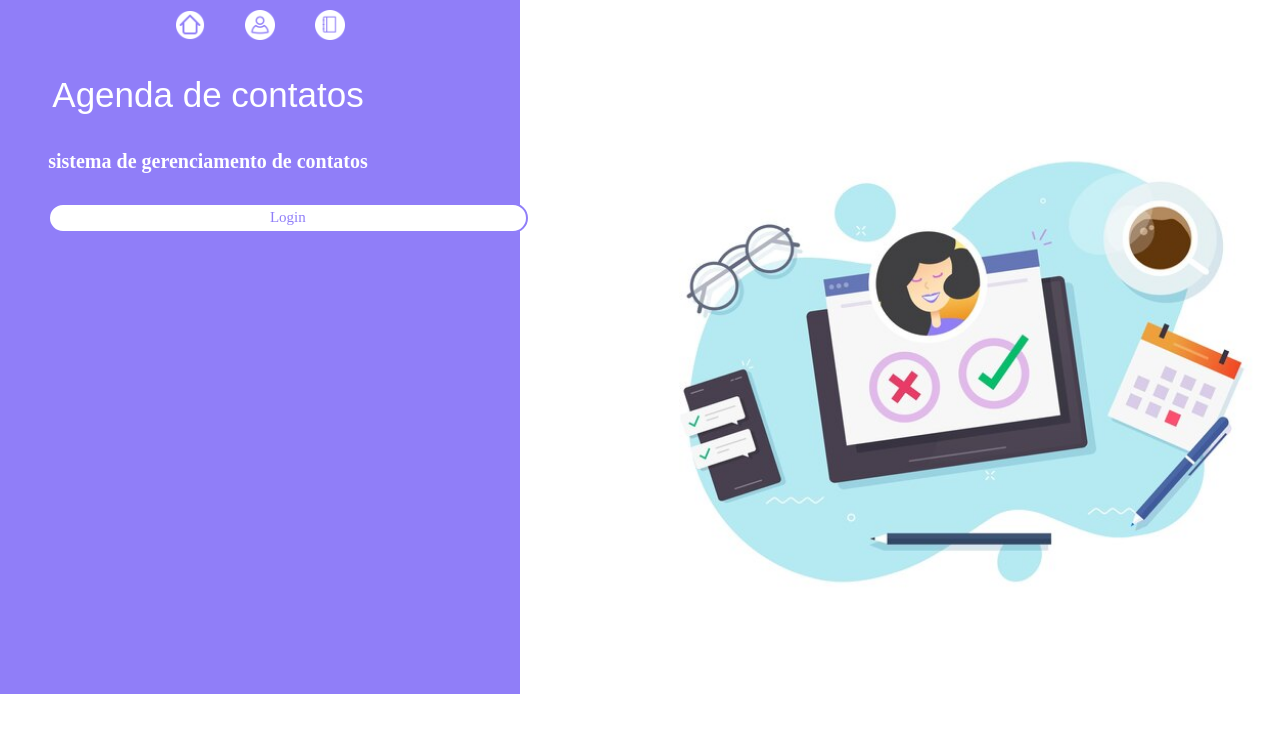
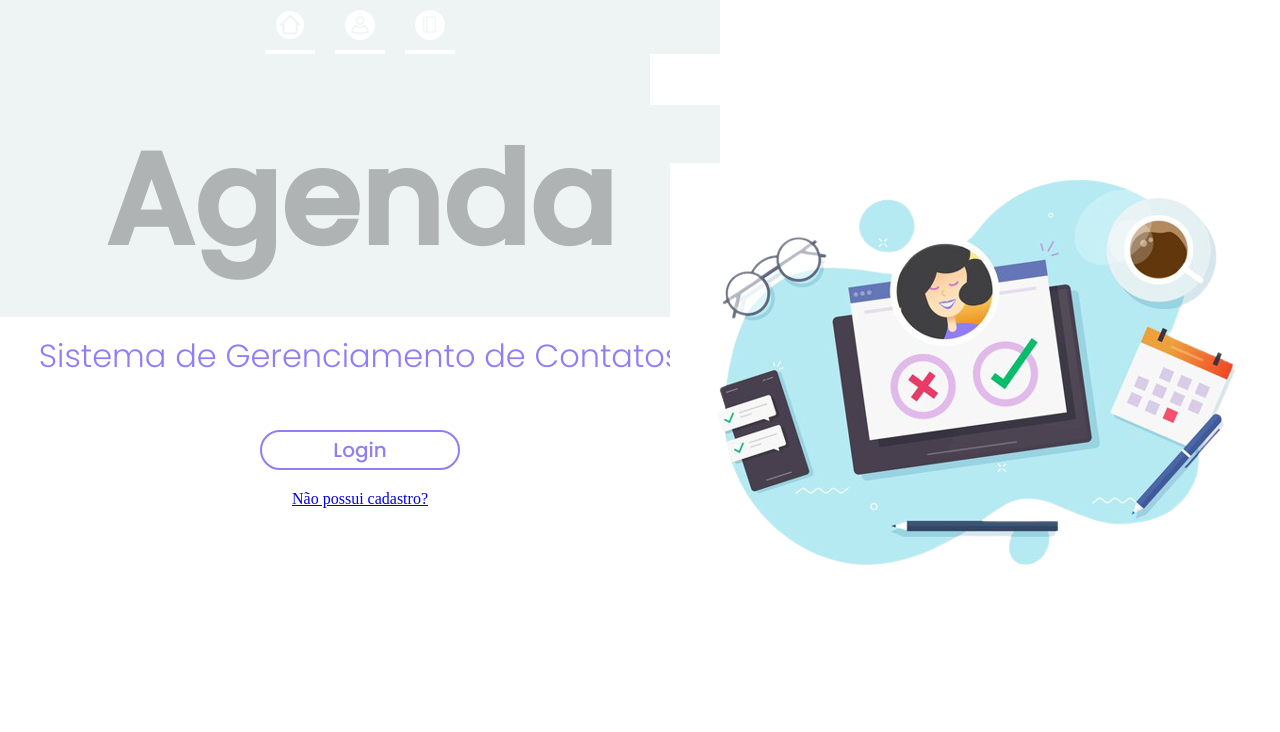
Before and after one commit to jessikarine7/cursoVue, a Vue app in the folder projeto1/: page /#/ in a window 1280 px wide. Shown: the top 732 px of the page. Built offline with nearby package versions, Linux system fonts and the light colour scheme.

Commit message:
tela cadastro

```diff
--- a/projeto1/src/App.vue
+++ b/projeto1/src/App.vue
@@ -30,7 +30,7 @@ export default {
   *{
     margin: 0;
     padding: 0;
-
+    background:#fff;
   }
 
 </style>
--- a/projeto1/src/router/index.js
+++ b/projeto1/src/router/index.js
@@ -2,7 +2,7 @@ import { createRouter, createWebHashHistory } from "vue-router"
 import Login from '../views/Login'
 import Acesso from '../views/Acesso'
 import Home from '../views/Home'
-
+import Cadastro from '../views/Cadastro.vue'
 
 
 
@@ -26,6 +26,13 @@ const routes = [
     name: 'Acesso',
     component: Acesso,
 
+  },
+
+  {
+    path: '/Cadastro',
+    name: 'Cadastro',
+    component: Cadastro,
+
   }
 ]
 
--- /dev/null
+++ b/projeto1/src/views/Cadastro.vue
@@ -0,0 +1,100 @@
+<template>
+  <div>
+
+     <form class="informações">
+       <h1>Cadastro</h1>
+
+      <span class="acesso">Digite seu Nome </span>
+
+      <input class="input" type="text"
+      placeholder="Digite seu email"
+      size="26" maxlength="40"
+      v-model="nome">
+
+      <span class="acesso">Digite sua data de Nascimento</span>
+
+      <input class="input" type="date"
+      placeholder="Digite seu email"
+      size="26" maxlength="40"
+      v-model="data">
+
+      <span class="acesso">Digite seu Email </span>
+
+      <input class="input" type="text"
+      placeholder="Digite seu email"
+      size="26" maxlength="40"
+      v-model="email">
+
+      <span class="acesso">Crie uma Senha </span>
+
+      <input class="input" type="password"
+      placeholder="Digite sua senha"
+      maxlength="6" v-model="password">
+
+      <router-link to="/Login">
+        <button class="botao">Cadastrar</button>
+      </router-link>
+
+    </form>
+
+  </div>
+</template>
+
+
+<script>
+
+// import axios from 'axios'
+
+export default {
+
+  data() {
+
+    return{
+      email: [],
+      password: [],
+      nome: [],
+      data: [],
+      users: []
+    }
+  },
+
+//     beforeRouteLeave(to) {
+//     const email= this.email
+//     const senha= this.password
+//     const data= this.data
+//     const nome= this.nome
+
+//     const user1= this.users.some(u => u.email == email)
+//     const user2= this.users.some(u => u.password == senha)
+//     const user3= this.users.some(u => u.nome == nome)
+//     const user4= this.users.some(u => u.data == data)
+//     console.log(to);
+
+//     if (to.name === 'Home') {
+//       return true;
+//     }
+
+//     if (to.name === 'Login') {
+//       return true;
+//     }
+//     return user1 && user2 && user3 && user4;
+//   },
+
+
+//   created() {
+
+//     const headers = { "Content-Type": "application/json" };
+//     axios
+//       .post('http://localhost:3000/usuarios', { headers })
+//       .then((response) => {
+//         console.log(response.data);
+//         this.users=response.data
+//       })
+//   }
+}
+</script>
+
+
+<style scoped>
+
+</style>
--- a/projeto1/src/views/Home.vue
+++ b/projeto1/src/views/Home.vue
@@ -5,13 +5,17 @@
     <div class="container2">
       <div class="texto">
 
-        <h1>Agenda de contatos</h1>
+        <h1 class="agenda">Agenda</h1>
+        <!-- <p class="contato">De Contatos</p> -->
 
         <div class="explicacao">
-          <p>sistema de gerenciamento de contatos</p>
+          <p class="paragrafo">Sistema de Gerenciamento de Contatos</p>
 
           <router-link to="/Login">
             <button class="button">Login</button>
+          </router-link>
+          <router-link to="/Cadastro">
+            <p>Não possui cadastro?</p>
           </router-link>
 
         </div>
@@ -19,7 +23,7 @@
 
     </div>
 
-    <img class="capa" src="@/img/capa.jpg" alt="">
+    <img class="capa" src="@/img/capa2.png" alt="">
 <div class="fundo"></div>
   </div>
 </template>
@@ -35,59 +39,36 @@ export default {
 
 
 <style scoped>
-  /* @font-face {
-    font-family: "poppins l";
-    src: url("~@/fonts/Poppins/Poppins-Light.ttf") format('ttf');
-    font-weight: 300;
-  } */
-
-  /* @font-face {
-    font-family: "poppins m";
-    src: url("~@/fonts/Poppins/Poppins-Medium.ttf") format('ttf');
-    font-weight: 500;
-  } */
 
   @import url('https://fonts.googleapis.com/css2?family=Poppins:wght@300;500&display=swap');
 
-  .fundo {
+  /* .fundo {
     z-index:0 ;
     position: absolute;
     width: 80%;
-    /* ::before {
-      content: url('@/img/agenda.png');
-      width: 15px;
-      height: 15px;
-    }   */
-  }
-/*
-  .fundo::after {
-          content: url('../img/agenda.png');
-      width: 15px;
-      height: 15px;
+    background: #c7f0f6;
   } */
-
-
 
   .container{
     display: flex;
     flex-direction: row;
     justify-content: space-between;
-    align-self: center;
+    /* align-self: center; */
     align-items: center;
-    /* // margin-top: 4%; */
     gap: 20px;
 
   }
 
-  .capa{
+  .capa {
     z-index: 9999;
     width: 50%;
   }
 
   .container2{
-    background: #907ef8;
-    width: 65vh;
+    background: #EEF3F3;
+    width: 90vh;
     height: 80vh;
+
   }
 
   .texto{
@@ -97,26 +78,40 @@ export default {
     align-items: center;
     margin-top: 4%;
     gap: 20px;
-    z-index: 9999;
-    width: 80%;
-    height: 100%;
-    /* // border-radius: 40px
-    // position: absolute; */
+    position: absolute;
+    background: #EEF3F3;
+  }
+
+  .explicacao{
+    display: flex;
+    flex-direction: column;
+    align-items: center;
+    /* align-self: center; */
+    align-content: flex-end;
+    width: 90vh;
+    height: 50vh;
+    background: #fff;
+    /* background: #d0c9fb; */
+    gap: 20px;
 
   }
 
 
-  h1{
-    color:#fff;
-    font-size: 35px;
-    font-weight: 300;
+  .agenda{
+    color:#AFB3B3;
+    font-size: 16VH;
+    font-weight: 800;
+    font-family: poppins;
+    background: #EEF3F3;
   }
 
-  p{
+  .paragrafo{
     margin-top: 15px;
-    font-size: 20px;
-    color:#fff;
-    font-weight: 600;
+    font-size: 32px;
+    color:#907ef8;
+    font-family: poppins;
+    font-weight: 300;
+    background: #fff;
   }
 
   .button{
@@ -125,10 +120,10 @@ export default {
     border-color: #907ef8;
     border-style: double;
     border-radius: 20px;
-    font-size: 15px;
-    width: 150%;
-    height: 30px;
-    font-family: "poppins l";
+    font-size: 20px;
+    width: 25vh;
+    height: 40px;
+    font-family: "poppins";
     margin-top: 30px;
   }
 
--- a/projeto1/src/views/Login.vue
+++ b/projeto1/src/views/Login.vue
@@ -23,6 +23,10 @@
 
       <router-link to="/acesso" >
         <button class="botao"> Entrar</button>
+      </router-link>
+
+      <router-link to="/Cadastro">
+        <p>Não possui cadastro?</p>
       </router-link>
     </form>
 
@@ -54,7 +58,11 @@ export default {
     const user1= this.users.some(u => u.email == email)
     const user2= this.users.some(u => u.password == senha)
     console.log(to);
+
     if (to.name === 'Home') {
+      return true;
+    }
+    if (to.name === 'Cadastro') {
       return true;
     }
     return user1 && user2;
--- a/projeto1/src/views/Menu.vue
+++ b/projeto1/src/views/Menu.vue
@@ -2,17 +2,17 @@
 
   <div>
       <!-- <p class="logo">Metaway</p> -->
-    <nav>
+    <nav class="menu">
       <router-link to="/">
-        <img src="@/img/home.png" alt="Home">
+        <img class="img" src="@/img/home.png" alt="Home">
       </router-link>
 
       <router-link to="/Login">
-        <img src="@/img/login.png" alt="Login">
+        <img class="img" src="@/img/login.png" alt="Login">
       </router-link>
 
       <router-link to="/Acesso">
-        <img src="@/img/agenda.png" alt="Agenda">
+        <img class="img" src="@/img/agenda.png" alt="Agenda">
       </router-link>
     </nav>
   </div>
@@ -28,16 +28,6 @@
 
 <style  lang="scss">
 
-
-// @font-face {
-//   font-family: 'poppins-m';
-//   src: url('/@fonts/Poppins/Poppins-Medium.ttf') format('ttf');
-
-//   font-family: 'poppins-l';
-//   src: url('/@fonts/Poppins/Poppins-Light.ttf') format('ttf');
-// }
-
-
 // .logo{
 //   color: #fff;
 //   font-family: 'poppins-l';
@@ -46,17 +36,18 @@
 //   padding-left: 20px;
 // }
 
-img{
+.img{
   width: 30px;
   padding: 10px;
+  background: #EEF3F3;
 }
 
-nav{
-  background: #907ef8;
+.menu{
+  background: #EEF3F3;
   display: flex;
   justify-content: center;
   align-content: center;
-  width: 65vh;
+  width: 90vh;
   gap: 20px;
 }
 
```
Also changed, not shown: projeto1/src/img/capa2.png (added).
